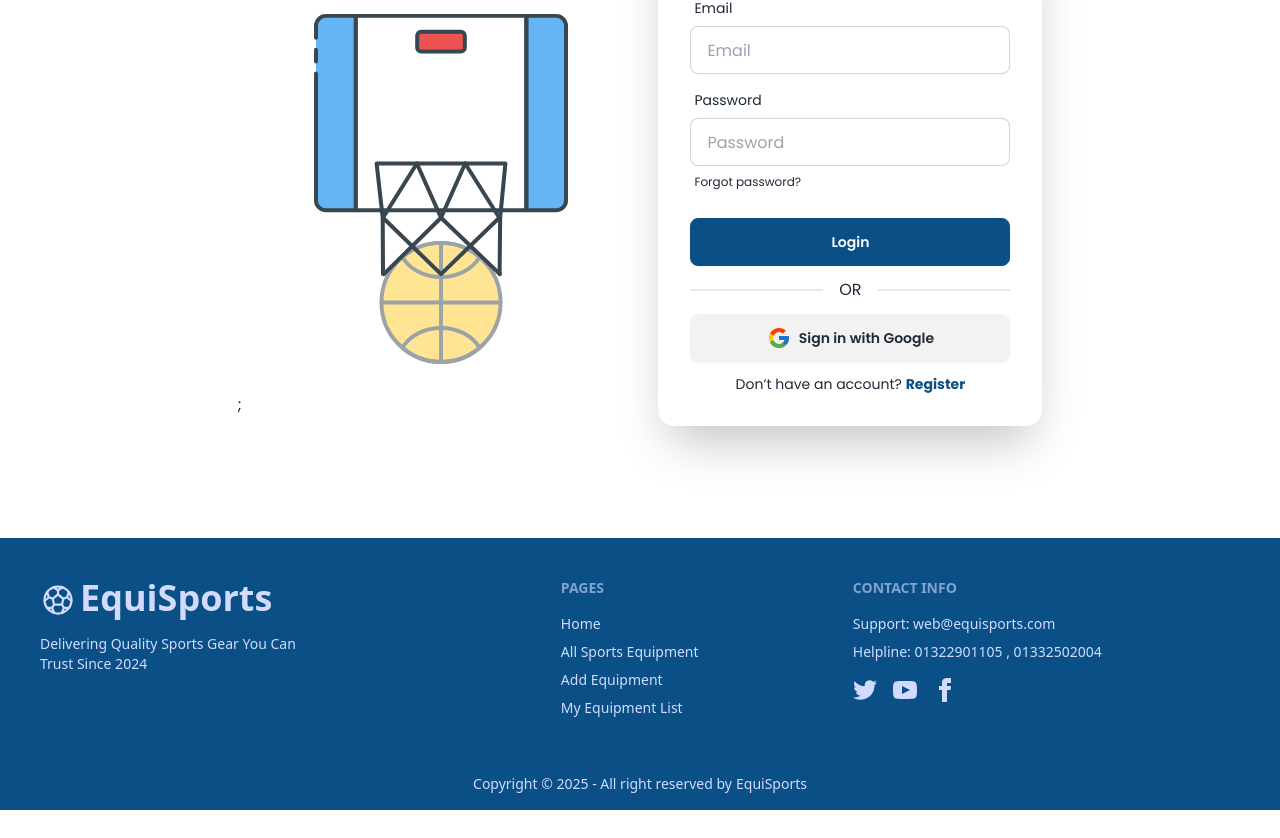
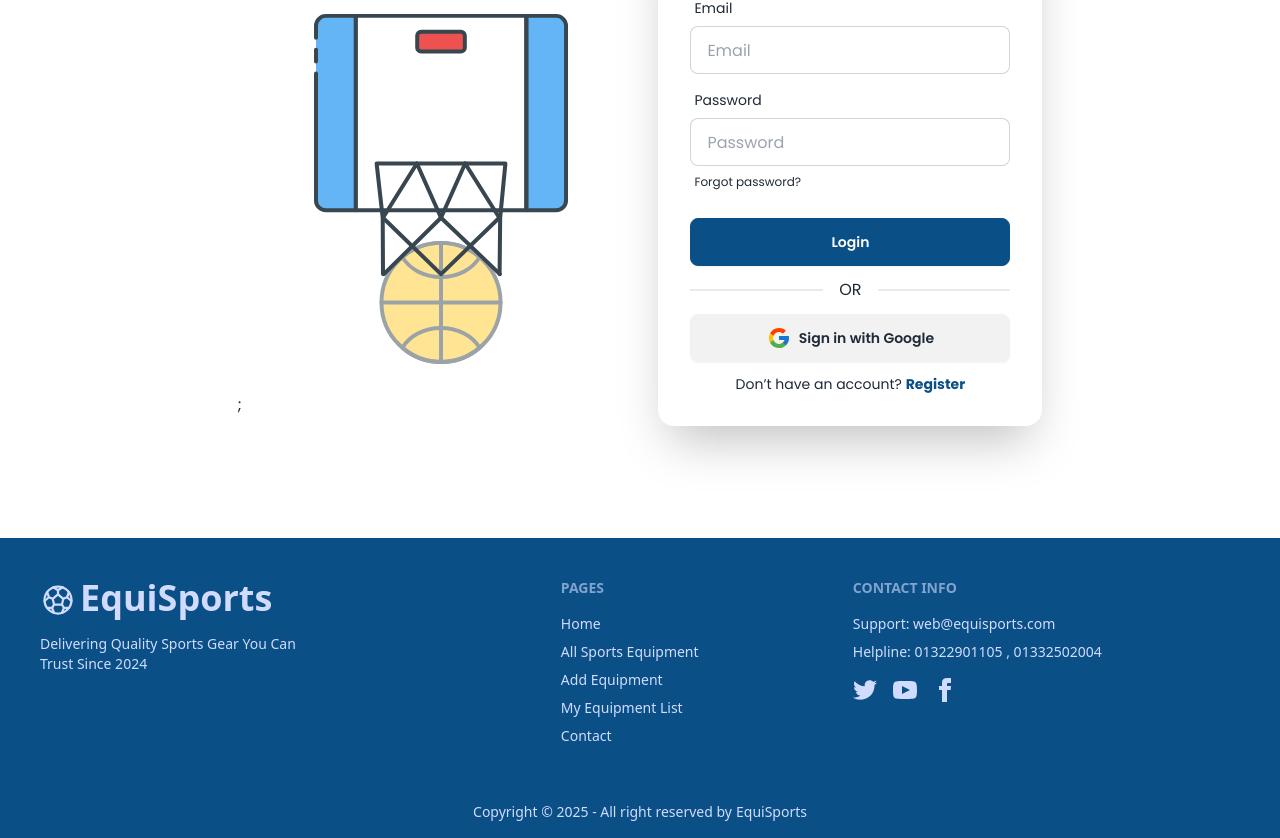
Before and after one commit to abdurrahmansoftlinkbd/equi-sports, a React (Vite) app: page /login in a window 1280 px wide. Shown: the part 278-1116 px from the top of the page. Before the commit the page ends 1088 px from the top, so only its background shows below. Built offline with nearby package versions, Linux system fonts and the light colour scheme; no server answers.

Commit message:
added contact in footer

```diff
--- a/src/components/Footer.jsx
+++ b/src/components/Footer.jsx
@@ -29,6 +29,9 @@ const Footer = () => {
           </Link>
           <Link to="/myEquipmentList" className="link link-hover">
             My Equipment List
+          </Link>
+          <Link to="/contact" className="link link-hover">
+            Contact
           </Link>
         </nav>
         <nav>
```
